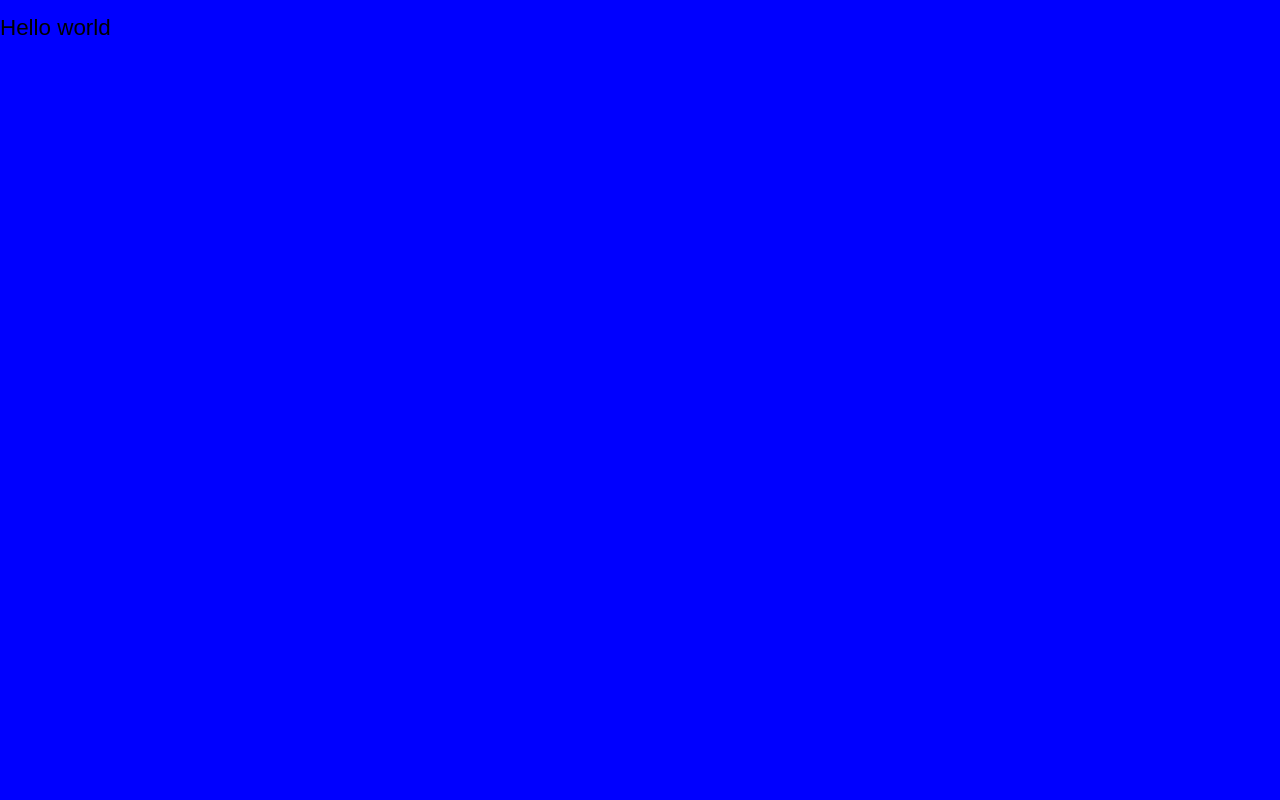
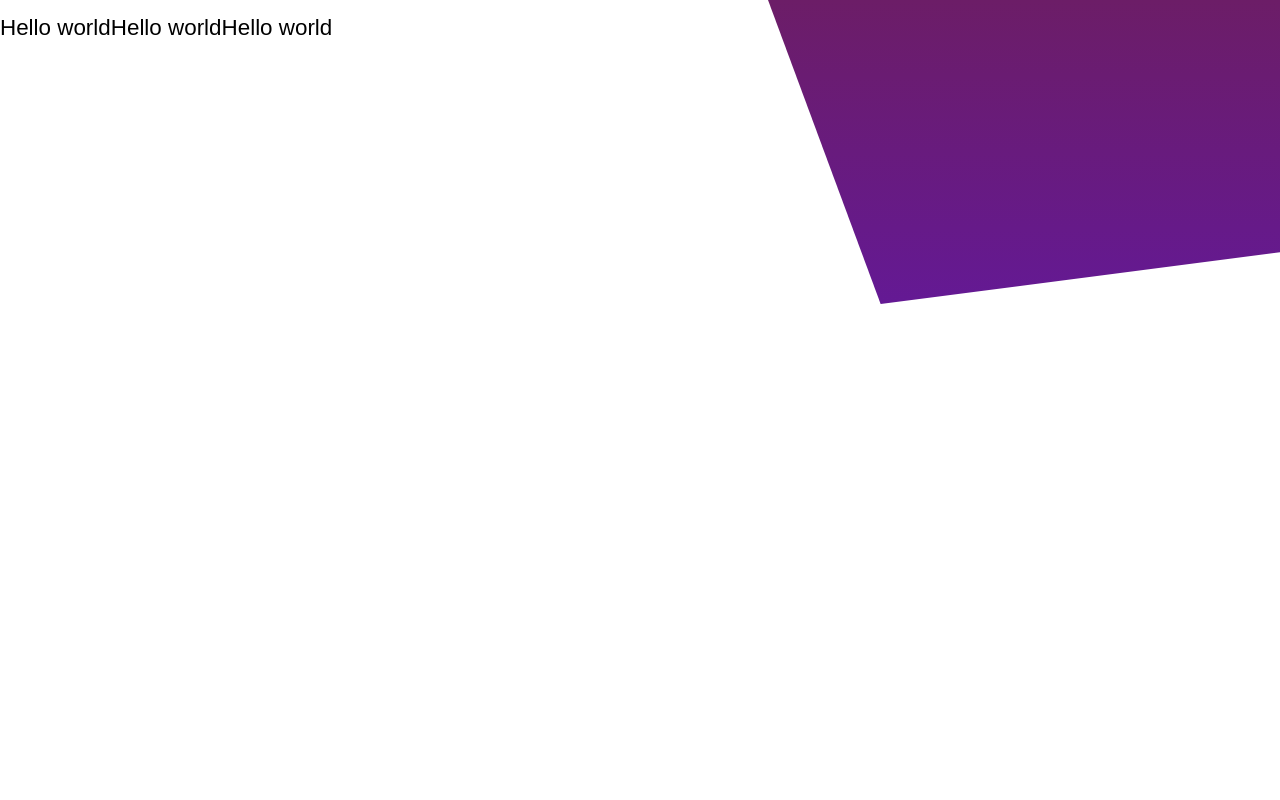
Before and after one commit to juveria-manzar/Get-It-Done, a PHP site: page / in a window 1280 px wide. Before the commit the page is almost empty. Run offline with PHP 8.4, Linux system fonts and the light colour scheme.

Commit message:
BG-Styling

```diff
--- a/index.html
+++ b/index.html
@@ -12,6 +12,12 @@
 <body>
 
     <h1>Hello world</h1>
+    <h1>Hello world</h1>
+    <h1>Hello world</h1>
+
+
+
+    <div id="main"></div>
     <script src="js/date_format.js"></script>
     <script src="js/storage.js"></script>
     <script src="js/main.js"></script>
--- a/sass/_others.scss
+++ b/sass/_others.scss
@@ -100,6 +100,36 @@ ul {
         @media(max-width: 1100px) {
             flex-direction: column;
         }
-        background-color: blue;
+    }
+    #main {
+        flex-grow: 1;
+        position: relative;
+    }
+    #main::after {
+        content: "";
+        position: fixed;
+        top: 0;
+        right: 0;
+        // z-index: -1;
+        height: 44vh;
+        width: 20%;
+        background-image: linear-gradient(rgba(var(--gradient-color-1), 1), rgba(var(--gradient-color-2), 1));
+        clip-path: polygon(0 0, 100% 0, 100% 83%, 22% 100%);
+        @media(max-width: 1600px) {
+            width: 25%;
+        }
+        @media(max-width:1400px) {
+            height: 38vh;
+            width: 40%;
+            clip-path: polygon(0, 0, 100% 0, 100% 83%, 22% 100%);
+        }
+        @media(max-width:1100px) {
+            position: absolute;
+            height: 10vh;
+            width: 100%;
+            top: auto;
+            bottom: 0;
+            clip-path: polygon(0 39%, 100% 0, 100% 100%, 0 100%);
+        }
     }
 }
--- a/sass/_variables.scss
+++ b/sass/_variables.scss
@@ -1,7 +1,7 @@
 $color-transition-time: .2s;
 :root {
     //light theme
-    --bg-text-color: 255, 255, 255;
+    --bg-color: 255, 255, 255;
     --text-color: 12, 12, 12;
     --shadow_color: 0, 0, 0;
     --gradient-color-1: 108, 29, 103;
@@ -9,11 +9,11 @@ $color-transition-time: .2s;
     --sidebar-gradient-color-1: 255, 255, 255;
     --sidebar-gradient-color-2: 251, 247, 247;
     //dark theme
-    --bg-text-color: 19, 19, 19;
-    --text-color: 255, 255, 255;
-    --shadow_color: 255, 255, 255;
-    --gradient-color-1: 43, 47, 115;
-    --gradient-color-2: 165, 97, 30;
-    --sidebar-gradient-color-1: 35, 35, 35;
-    --sidebar-gradient-color-2: 46, 46, 46;
+    // --bg-color: 19, 19, 19;
+    // --text-color: 255, 255, 255;
+    // --shadow_color: 255, 255, 255;
+    // --gradient-color-1: 34, 208, 163;
+    // --gradient-color-2: 32, 173, 211;
+    // --sidebar-gradient-color-1: 35, 35, 35;
+    // --sidebar-gradient-color-2: 46, 46, 46;
 }
--- a/stylesheets/main.css
+++ b/stylesheets/main.css
@@ -1,18 +1,11 @@
 :root {
-  --bg-text-color: 255, 255, 255;
+  --bg-color: 255, 255, 255;
   --text-color: 12, 12, 12;
   --shadow_color: 0, 0, 0;
   --gradient-color-1: 108, 29, 103;
   --gradient-color-2: 100, 25, 148;
   --sidebar-gradient-color-1: 255, 255, 255;
-  --sidebar-gradient-color-2: 251, 247, 247;
-  --bg-text-color: 19, 19, 19;
-  --text-color: 255, 255, 255;
-  --shadow_color: 255, 255, 255;
-  --gradient-color-1: 43, 47, 115;
-  --gradient-color-2: 165, 97, 30;
-  --sidebar-gradient-color-1: 35, 35, 35;
-  --sidebar-gradient-color-2: 46, 46, 46; }
+  --sidebar-gradient-color-2: 251, 247, 247; }
 
 body {
   margin: 0; }
@@ -102,8 +95,35 @@ ul {
     margin: 0;
     cursor: default;
     min-height: 100vh;
-    display: flex;
-    background-color: blue; }
+    display: flex; }
     @media (max-width: 1100px) {
       :root body {
         flex-direction: column; } }
+  :root #main {
+    flex-grow: 1;
+    position: relative; }
+  :root #main::after {
+    content: "";
+    position: fixed;
+    top: 0;
+    right: 0;
+    height: 44vh;
+    width: 20%;
+    background-image: linear-gradient(rgba(var(--gradient-color-1), 1), rgba(var(--gradient-color-2), 1));
+    clip-path: polygon(0 0, 100% 0, 100% 83%, 22% 100%); }
+    @media (max-width: 1600px) {
+      :root #main::after {
+        width: 25%; } }
+    @media (max-width: 1400px) {
+      :root #main::after {
+        height: 38vh;
+        width: 40%;
+        clip-path: polygon(0, 0, 100% 0, 100% 83%, 22% 100%); } }
+    @media (max-width: 1100px) {
+      :root #main::after {
+        position: absolute;
+        height: 10vh;
+        width: 100%;
+        top: auto;
+        bottom: 0;
+        clip-path: polygon(0 39%, 100% 0, 100% 100%, 0 100%); } }
```
